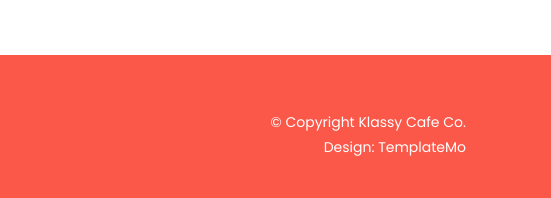
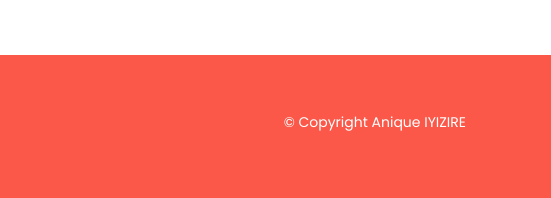
Before and after one commit to iyizireanique/Dial-website, a plain HTML site: page index.html in a window 1280 px wide. Shown: the part 4940-5138 px from the top of the page, 729-1280 px from the left. Drawn offline with Linux system fonts and the light colour scheme.

Commit message:
fixed issues accomulated

```diff
--- a/index.html
+++ b/index.html
@@ -736,9 +736,8 @@ https://templatemo.com/tm-558-klassy-cafe
                 </div>
                 <div class="col-lg-4 col-xs-12">
                     <div class="left-text-content">
-                        <p>© Copyright Klassy Cafe Co.
+                        <p>© Copyright  Anique IYIZIRE
 
-                        <br>Design: TemplateMo</p>
                     </div>
                 </div>
             </div>
```
